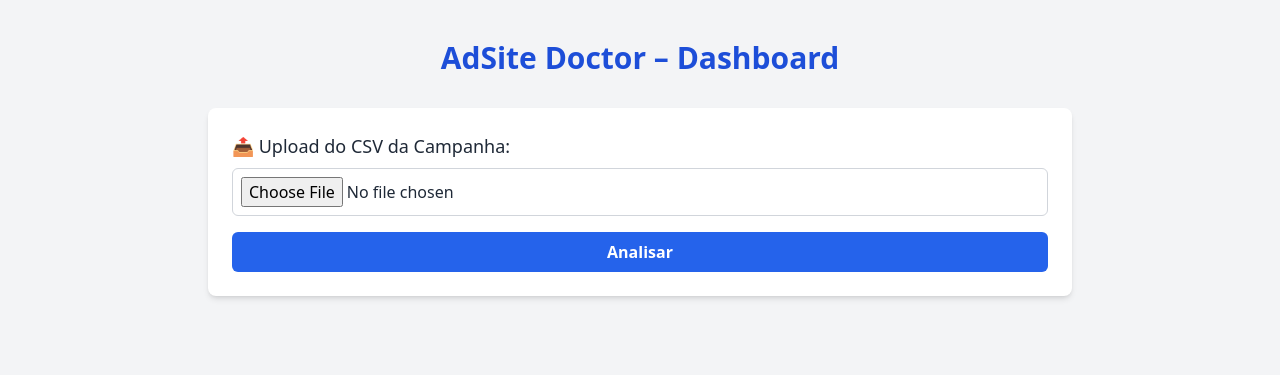
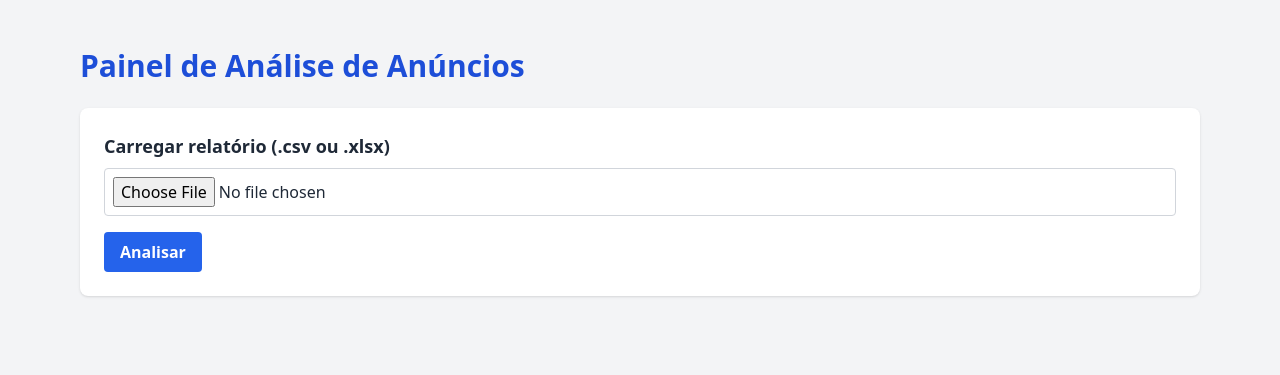
Before and after one commit to thomasjoaquim/adsite-doctor, a Flask app: page /dashboard in a window 1280 px wide. Shown: the top 375 px of the page. Run offline with Flask 3, Linux system fonts and the light colour scheme; some libraries are stand-ins or nearby versions.

Commit message:
Atualiza rotas, análise e suporte a relatórios Meta Ads

```diff
--- a/app/routes.py
+++ b/app/routes.py
@@ -2,6 +2,7 @@ from flask import Blueprint, render_template, request
 import os
 import pandas as pd
 from .analyzer.ads_analysis import classify_ads_performance
+from .utils import analyze_meta_csv
 
 main = Blueprint('main', __name__)
 
@@ -13,9 +14,13 @@ def index():
             filepath = os.path.join("uploads", file.filename)
             file.save(filepath)
 
-            df = pd.read_csv(filepath)
-            result_df, avg_ctr, avg_cpc = classify_ads_performance(df)
-            return render_template("results.html", tables=[result_df.to_html(classes='data')], avg_ctr=avg_ctr, avg_cpc=avg_cpc)
+            try:
+                # Leitura com encoding que evita erro de caracteres especiais
+                df = pd.read_csv(filepath, encoding="latin1")
+                result_df, avg_ctr, avg_cpc = classify_ads_performance(df)
+                return render_template("results.html", tables=[result_df.to_html(classes='data')], avg_ctr=avg_ctr, avg_cpc=avg_cpc)
+            except Exception as e:
+                return render_template("results.html", error=str(e))
 
     return render_template("index.html")
 
@@ -30,27 +35,48 @@ def dashboard():
         if file:
             filepath = os.path.join("uploads", file.filename)
             file.save(filepath)
-            df = pd.read_csv(filepath)
-            result_df, avg_ctr, avg_cpc = classify_ads_performance(df)
 
-            score = 100
-            if df["CTR"].mean() < 0.04:
-                score -= 10
+            try:
+                if file.filename.endswith(".csv"):
+                    df = pd.read_csv(filepath, encoding="latin1")
+                    result_df, avg_ctr, avg_cpc = classify_ads_performance(df)
 
-            suggestions = []
-            if df["CTR"].mean() < avg_ctr:
-                suggestions.append("Tente criativos com chamadas mais diretas ou imagens mais chamativas.")
-            if df["CPC"].mean() > avg_cpc:
-                suggestions.append("Experimente segmentações de público diferentes para reduzir o CPC.")
-            if result_df["Performance"].value_counts().get("Low Performing", 0) > 1:
-                suggestions.append("Teste novas variações de imagem e texto para os anúncios com baixo desempenho.")
+                    score = 100
+                    if df["CTR"].mean() < 0.04:
+                        score -= 10
 
-            analysis_data = {
-                "ads_table": result_df.to_html(classes="data"),
-                "avg_ctr": avg_ctr,
-                "avg_cpc": avg_cpc,
-                "score": score,
-                "suggestions": suggestions
-            }
+                    suggestions = []
+                    if df["CTR"].mean() < avg_ctr:
+                        suggestions.append("Tente criativos com chamadas mais diretas ou imagens mais chamativas.")
+                    if df["CPC"].mean() > avg_cpc:
+                        suggestions.append("Experimente segmentações de público diferentes para reduzir o CPC.")
+                    if result_df["Performance"].value_counts().get("Low Performing", 0) > 1:
+                        suggestions.append("Teste novas variações de imagem e texto para os anúncios com baixo desempenho.")
+
+                    analysis_data = {
+                        "ads_table": result_df.to_html(classes="data"),
+                        "avg_ctr": avg_ctr,
+                        "avg_cpc": avg_cpc,
+                        "score": score,
+                        "suggestions": suggestions
+                    }
+
+                elif file.filename.endswith(".xlsx"):
+                    df = pd.read_excel(filepath)
+                    result_df, summary = analyze_meta_csv(df)
+
+                    analysis_data = {
+                        "ads_table": result_df.to_html(classes="data"),
+                        "avg_ctr": summary["CTR médio (%)"],
+                        "avg_cpc": summary["CPC médio (R$)"],
+                        "score": 100,
+                        "suggestions": [
+                            "Aproveite a performance destacada de criativos com baixo CPC e alta CTR.",
+                            "Considere reinvestir em anúncios com classificação Alta."
+                        ]
+                    }
+
+            except Exception as e:
+                return render_template("dashboard.html", error=str(e))
 
     return render_template("dashboard.html", data=analysis_data)
--- a/app/templates/dashboard.html
+++ b/app/templates/dashboard.html
@@ -2,70 +2,48 @@
 <html lang="en">
 <head>
   <meta charset="UTF-8" />
-  <meta name="viewport" content="width=device-width, initial-scale=1.0"/>
-  <title>AdSite Doctor – Dashboard</title>
+  <meta name="viewport" content="width=device-width, initial-scale=1.0" />
+  <title>Dashboard - Análise de Anúncio</title>
   <script src="https://cdn.tailwindcss.com"></script>
 </head>
 <body class="bg-gray-100 text-gray-800 font-sans">
 
-  <div class="max-w-4xl mx-auto px-4 py-10">
-    <h1 class="text-3xl font-bold text-center text-blue-700 mb-8">AdSite Doctor – Dashboard</h1>
+  <div class="max-w-6xl mx-auto px-4 py-12">
+    <h1 class="text-3xl font-bold text-blue-700 mb-6">Painel de Análise de Anúncios</h1>
 
-    <!-- Formulário de Upload -->
-    <form method="POST" enctype="multipart/form-data" class="bg-white shadow-md rounded-lg p-6 mb-8">
-      <label class="block text-lg font-medium mb-2">📤 Upload do CSV da Campanha:</label>
-      <input type="file" name="campaign_file" required class="w-full border border-gray-300 rounded-md p-2 mb-4">
-
-      <input type="submit" value="Analisar" class="w-full bg-blue-600 hover:bg-blue-700 text-white font-semibold py-2 px-4 rounded-md transition">
+    <form method="POST" enctype="multipart/form-data" class="bg-white p-6 rounded-lg shadow mb-8">
+      <label class="block text-lg font-semibold mb-2">Carregar relatório (.csv ou .xlsx)</label>
+      <input type="file" name="campaign_file" required class="block w-full mb-4 border border-gray-300 rounded p-2">
+      <button type="submit" class="bg-blue-600 text-white font-semibold px-4 py-2 rounded hover:bg-blue-700 transition">
+        Analisar
+      </button>
     </form>
 
     {% if data %}
-      <!-- Nota Geral -->
-      <div class="bg-white shadow-md rounded-lg p-6 mb-6">
-        <h2 class="text-xl font-semibold mb-2">Nota Geral</h2>
-        <p class="text-4xl text-blue-600 font-bold">{{ data.score }}/100</p>
+    <div class="bg-white p-6 rounded-lg shadow">
+      <h2 class="text-xl font-bold text-gray-700 mb-4">Resumo da Campanha</h2>
+      <ul class="mb-6 space-y-1">
+        <li><strong>CTR médio:</strong> {{ data.avg_ctr }}%</li>
+        <li><strong>CPC médio:</strong> R$ {{ data.avg_cpc }}</li>
+        <li><strong>Score da campanha:</strong> {{ data.score }}/100</li>
+      </ul>
+
+      {% if data.suggestions %}
+      <h3 class="text-lg font-semibold text-gray-600 mb-2">Sugestões:</h3>
+      <ul class="list-disc list-inside text-sm text-gray-700 mb-4">
+        {% for suggestion in data.suggestions %}
+        <li>{{ suggestion }}</li>
+        {% endfor %}
+      </ul>
+      {% endif %}
+
+      <div class="overflow-x-auto">
+        {{ data.ads_table|safe }}
       </div>
+    </div>
+    {% endif %}
 
-      <!-- Análise de Anúncios -->
-      <div class="bg-white shadow-md rounded-lg p-6 mb-6">
-        <h3 class="text-lg font-semibold mb-2">🎯 Análise de Anúncios</h3>
-        <p class="mb-1"><strong>CTR Médio:</strong> {{ data.avg_ctr }}</p>
-        <p class="mb-4"><strong>CPC Médio:</strong> {{ data.avg_cpc }}</p>
-
-        <div class="overflow-x-auto">
-          {{ data.ads_table | safe }}
-        </div>
-      </div>
-
-      <!-- Ações Recomendadas -->
-      <div class="bg-white shadow-md rounded-lg p-6">
-        <h3 class="text-lg font-semibold mb-2">🛠️ Ações Recomendadas</h3>
-        <ul class="list-disc list-inside space-y-1">
-          {% for item in data.suggestions %}
-            <li>{{ item }}</li>
-          {% endfor %}
-        </ul>
-      </div>
-    {% endif %}
   </div>
 
-  <!-- Estilo para tabelas renderizadas dinamicamente -->
-  <style>
-    table {
-      width: 100%;
-      border-collapse: collapse;
-      margin-top: 1rem;
-    }
-
-    th, td {
-      padding: 0.75rem;
-      border: 1px solid #e5e7eb;
-    }
-
-    th {
-      background-color: #f3f4f6;
-      font-weight: 600;
-    }
-  </style>
 </body>
 </html>
```
Also changed, not shown: app/analyzer/ads_analysis.py (+10 -1 lines), app/utils.py (added, +47 -0 lines).
